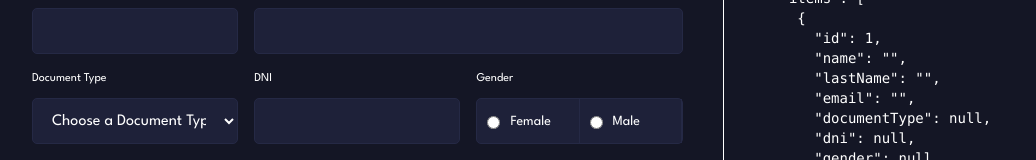
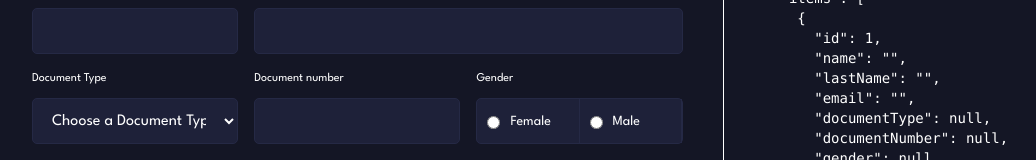
Before and after one commit to ricardovillalobosv/passenger-information-angular, an Angular app: page / in a window 1280 px wide. Both pictures are taken after a click on the button "Add Passenger". Shown: the part 172-332 px from the top of the page, without its empty margins (36-1072 px from the left). Built offline with nearby package versions, Linux system fonts and the light colour scheme.

Commit message:
Add manager document number

```diff
--- a/src/app/feature/passenger-information/components/form/form.html
+++ b/src/app/feature/passenger-information/components/form/form.html
@@ -37,16 +37,19 @@
         <app-select
           [control]="formGroup.controls.documentType"
           formControlName="documentType"
+          (modelChange)="
+            handleDocumentType($event, formGroup)
+          "
           [options]="documentTypeOptions"
           label="Document Type"
           class="col-span-12 md:col-span-4"
         />
         <app-input
-          [control]="formGroup.controls.dni"
-          formControlName="dni"
+          [control]="formGroup.controls.documentNumber"
+          formControlName="documentNumber"
           type="number"
-          id="dni"
-          label="DNI"
+          id="documentNumber"
+          label="Document number"
           class="col-span-12 md:col-span-4"
         />
         <app-radio-button
@@ -68,6 +71,8 @@
     </div>
     }
 
-    <app-button (click)="addItem()" class="self-end"> Add Passenger </app-button>
+    <app-button (click)="addItem()" class="self-end">
+      Add Passenger
+    </app-button>
   </div>
 </article>
--- a/src/app/feature/passenger-information/components/form/form.ts
+++ b/src/app/feature/passenger-information/components/form/form.ts
@@ -6,6 +6,7 @@ import {
   output,
 } from '@angular/core';
 import {
+  AbstractControl,
   FormArray,
   FormGroup,
   NonNullableFormBuilder,
@@ -20,12 +21,14 @@ import {
 } from '../../../../components/radio-button/radio-button';
 import { Select, SelectOptions } from '../../../../components/select/select';
 import { Button } from '../../../../components/button/button';
-import { JsonPipe } from '@angular/common';
-import { PassengerData, PassengerItemForm } from '../../../../core/models/passenger';
+import {
+  PassengerData,
+  PassengerItemForm,
+} from '../../../../core/models/passenger';
 
 @Component({
   selector: 'app-form',
-  imports: [ReactiveFormsModule, Input, RadioButton, Select, Button, JsonPipe],
+  imports: [ReactiveFormsModule, Input, RadioButton, Select, Button],
   templateUrl: './form.html',
   styleUrl: './form.scss',
   changeDetection: ChangeDetectionStrategy.OnPush,
@@ -83,7 +86,7 @@ export class Form implements OnInit {
       documentType: this.fb.control(null, {
         validators: [Validators.required],
       }),
-      dni: this.fb.control(null, {
+      documentNumber: this.fb.control(null, {
         validators: [
           Validators.required,
           Validators.minLength(8),
@@ -100,4 +103,23 @@ export class Form implements OnInit {
   removeItem(id: number) {
     this.form.controls.items.removeAt(id);
   }
+
+  handleDocumentType(documentType: string, formGroup: FormGroup) {
+    const documentNumber = formGroup.controls['documentNumber'];
+    if (documentType === 'D') {
+      this.documentValidations(documentNumber, 8);
+    } else {
+      this.documentValidations(documentNumber, 11);
+    }
+  }
+
+  documentValidations(control: AbstractControl, numberCharacters: number) {
+    control.setValidators(null);
+    control.updateValueAndValidity();
+    control.setValidators([
+      Validators.minLength(numberCharacters),
+      Validators.maxLength(numberCharacters),
+    ]);
+    control.setValue(null);
+  }
 }
```
